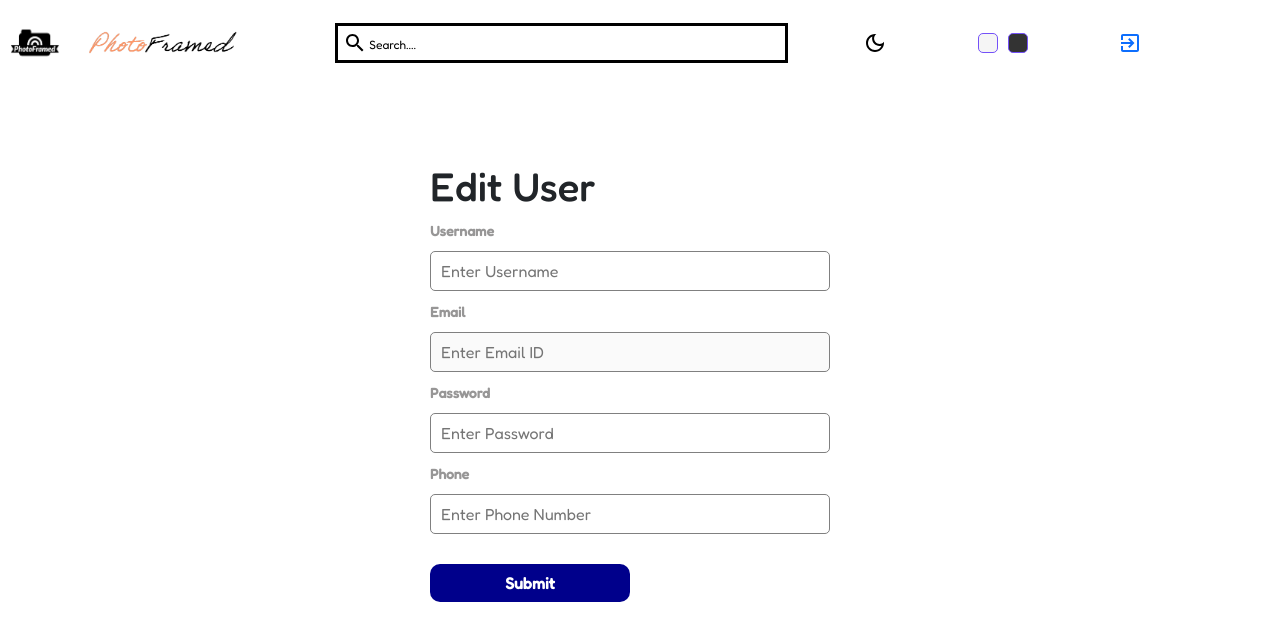
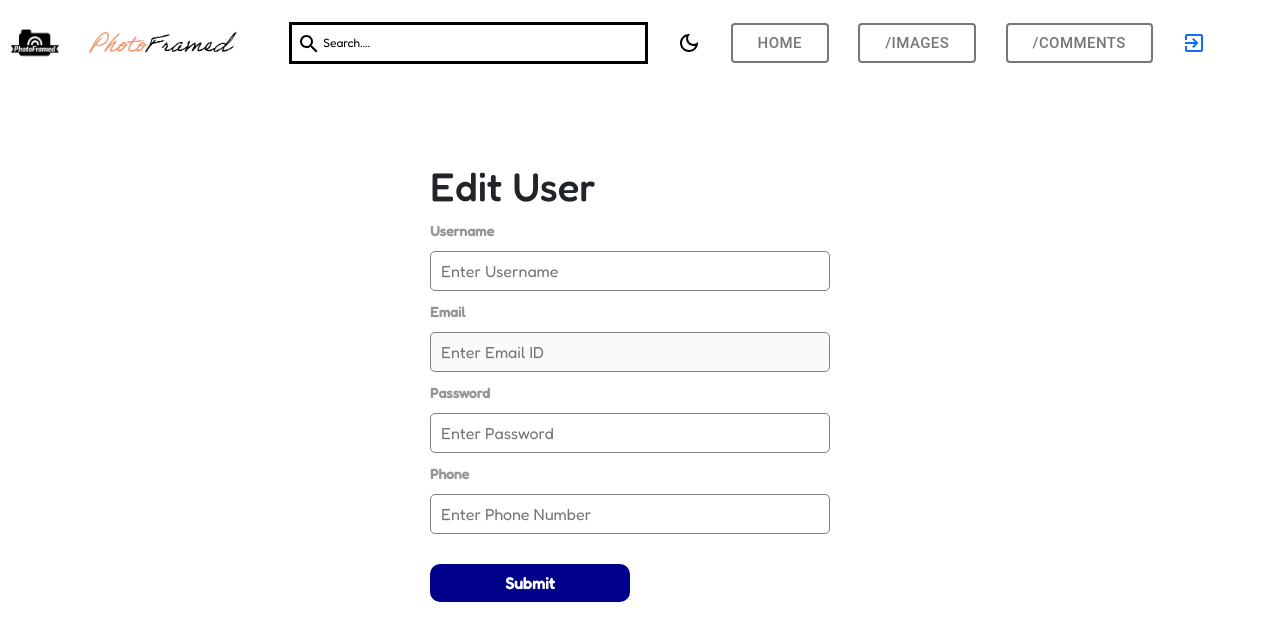
Before and after one commit to iamneo-production/bd487814-bfc4-488f-b5f5-ae22b48bed3f, a React (Create React App) app in the folder reactapp/: page /admin/userEdit/1 in a window 1280 px wide. Shown: the top 640 px of the page. Built offline with nearby package versions, Linux system fonts and the light colour scheme; no server answers.

Commit message:
Added buttons in Navbar & style to userEditform

```diff
--- a/reactapp/src/App.js
+++ b/reactapp/src/App.js
@@ -6,7 +6,7 @@ import Admin from "./components/admin/Admin";
 import Home from "./components/Home";
 import AddUser from "./components/admin/AddUser";
 import UserEdit from "./components/admin/UserEdit";
-import Image from "./components/image";
+//import Image from "./components/image";
 import ImageUpload from "./components/imageupload";
 import "./App.css";
 
@@ -19,7 +19,7 @@ function App() {
         <Route path="login" element={<Login />} />
         <Route path="admin" element={<Admin />} />
         <Route path="home" element={<Home />} />
-        <Route exact path="image" element={<Image />} />
+        {/* <Route exact path="image" element={<Image />} /> */}
         <Route exact path="uploadimg" element={<ImageUpload />} />
         <Route path="admin/adduser" element={<AddUser />} />
         <Route path="admin/userEdit/:id" element={<UserEdit />} />
--- a/reactapp/src/components/admin/Navbar.jsx
+++ b/reactapp/src/components/admin/Navbar.jsx
@@ -5,6 +5,7 @@ import ExitToAppIcon from "@mui/icons-material/ExitToApp";
 import { useContext } from "react";
 import { Link } from "react-router-dom";
 import { DarkModeContext } from "./darkmode/DarkModeContext";
+import { Button } from "@mui/material";
 
 function Navbar() {
   const { dispatch } = useContext(DarkModeContext);
@@ -37,16 +38,48 @@ function Navbar() {
             onClick={() => dispatch({ type: "TOGGLE" })}
           />
         </div>
-        <div className="bottom">
-          <div
-            className="colorOption"
-            onClick={() => dispatch({ type: "LIGHT" })}
-          ></div>
-          <div
-            className="colorOption"
-            onClick={() => dispatch({ type: "DARK" })}
-          ></div>
-        </div>
+        <Button
+          href="admin"
+          className="navbutton"
+          variant="outlined"
+          style={{
+            color: "#777",
+            border: "2px solid #777",
+            padding: "5px 25px",
+            fontSize: "15px",
+            size: "large",
+          }}
+        >
+          HOME
+        </Button>
+        <Button
+          href="admin/images"
+          className="navbutton"
+          variant="outlined"
+          style={{
+            color: "#777",
+            border: "2px solid #777",
+            padding: "5px 25px",
+            fontSize: "15px",
+            size: "large",
+          }}
+        >
+          /IMAGES
+        </Button>
+        <Button
+          href="admin/comment"
+          className="navbutton"
+          variant="outlined"
+          style={{
+            color: "#777",
+            border: "2px solid #777",
+            padding: "5px 25px",
+            fontSize: "15px",
+            size: "large",
+          }}
+        >
+          /COMMENTS
+        </Button>
         <div className="item">
           <Link to="/login">
             <ExitToAppIcon
--- a/reactapp/src/components/admin/Navbar.scss
+++ b/reactapp/src/components/admin/Navbar.scss
@@ -1,3 +1,4 @@
+
 .navbar {
   height: 80px;
   border-bottom: 0.5px solid rgb(255, 255, 255);
@@ -8,18 +9,18 @@
   background-color: rgb(255, 255, 255);
 
   .wrapper {
-    width: 90%;
+    width: 95%;
     padding: 10px;
-    display: flex;
+    display: inline-flex;
     align-items: center;
     justify-content: space-between;
 
     .search {
-      display: flex;
+      display: auto;
       align-items: center;
       border: 3px solid rgb(0, 0, 0);
       padding: 5px;
-      width: 40%;
+      width: 30%;
 
       input {
         border: none;
--- a/reactapp/src/components/admin/UserEdit.jsx
+++ b/reactapp/src/components/admin/UserEdit.jsx
@@ -1,7 +1,7 @@
 import React, { useContext } from "react";
 import { Navigate } from "react-router-dom";
 import "./darkmode/dark.scss";
-import "./AddUserForm.css";
+import "./UserEditForm.css";
 import UserEditForm from "./UserEditForm";
 import Navbar from "./Navbar";
 import { DarkModeContext } from "./darkmode/DarkModeContext";
@@ -15,7 +15,7 @@ export default function UserEdit() {
     <div className={darkMode ? "app dark" : "app"}>
       <div>
         <Navbar />
-        <div className="add_user">
+        <div className="edit_user">
           <UserEditForm />
         </div>
       </div>
--- /dev/null
+++ b/reactapp/src/components/admin/UserEditForm.css
@@ -0,0 +1,62 @@
+.editUser {
+    flex: 5;
+    margin-top: 82px;
+    max-height: 587px;
+    /* padding-left: 10rem; */
+    /* padding-top: 4rem; */
+  }
+
+  .editUserForm {
+    display: auto;
+    flex-wrap: wrap;
+    margin-bottom: 50px;
+  }
+
+  .editUserItem {
+    width: 400px;
+    display: flex;
+    flex-direction: column;
+    margin-top: 10px;
+    margin-right: 20px;
+  }
+
+  .editUserItem > label {
+    margin-bottom: 10px;
+    font-size: 14px;
+    font-weight: 600;
+    color: rgb(151, 150, 150);
+  }
+
+  .editUserItem > input {
+    height: 40px;
+    padding: 10px;
+    border: 1px solid gray;
+    border-radius: 5px;
+    color: #777;
+  }
+
+  .editUserButton {
+    width: 200px;
+    border: none;
+    background-color: darkblue;
+    color: white;
+    padding: 7px 10px;
+    font-weight: 600;
+    border-radius: 10px;
+    margin-top: 30px;
+    cursor: pointer;
+  }
+
+  .edit_user_main {
+    display: flex;
+  }
+
+  .edit_user_component {
+    width: 50%;
+  }
+
+  .edit_user {
+    display: flex;
+    align-items: center;
+    flex-direction: column-reverse;
+  }
--- a/reactapp/src/components/admin/UserEditForm.jsx
+++ b/reactapp/src/components/admin/UserEditForm.jsx
@@ -1,13 +1,13 @@
 import React, { useContext, useState, useEffect } from "react";
 import { Navigate } from "react-router-dom";
 import "./darkmode/dark.scss";
-import "./AddUserForm.css";
+import "./UserEditForm.css";
 import { DarkModeContext } from "./darkmode/DarkModeContext";
 import "react-toastify/dist/ReactToastify.css";
 import { ToastContainer, toast } from "react-toastify";
 import axios from "axios";
 
-export default function AddUserForm(props) {
+export default function UserEditForm(props) {
   const token = sessionStorage.getItem("token");
   const notify = (e) => toast(e);
   const { darkMode } = useContext(DarkModeContext);
@@ -65,14 +65,14 @@ export default function AddUserForm(props) {
   }
   return (
     <div className={darkMode ? "app dark" : "app"}>
-      <div className="newUser">
+      <div className="editUser">
         <h1 className="newUserTitle">Edit User</h1>
         <form
           name="userdetails-form"
-          className="newUserForm"
+          className="editUserForm"
           onSubmit={submitHandler}
         >
-          <div className="newUserItem">
+          <div className="editUserItem">
             <label>Username</label>
             <input
               type="text"
@@ -84,7 +84,7 @@ export default function AddUserForm(props) {
               required
             />
           </div>
-          <div className="newUserItem">
+          <div className="editUserItem">
             <label>Email</label>
             <input
               type="string"
@@ -97,7 +97,7 @@ export default function AddUserForm(props) {
               required
             />
           </div>
-          <div className="newUserItem">
+          <div className="editUserItem">
             <label>Password</label>
             <input
               type="password"
@@ -109,7 +109,7 @@ export default function AddUserForm(props) {
               required
             />
           </div>
-          <div className="newUserItem">
+          <div className="editUserItem">
             <label>Phone</label>
             <input
               type="text"
@@ -122,7 +122,7 @@ export default function AddUserForm(props) {
             />
           </div>
           <button
-            className="newUserButton"
+            className="editUserButton"
             type="submit"
             //onClick={() => notify("Operation successfull")}
           >
```
